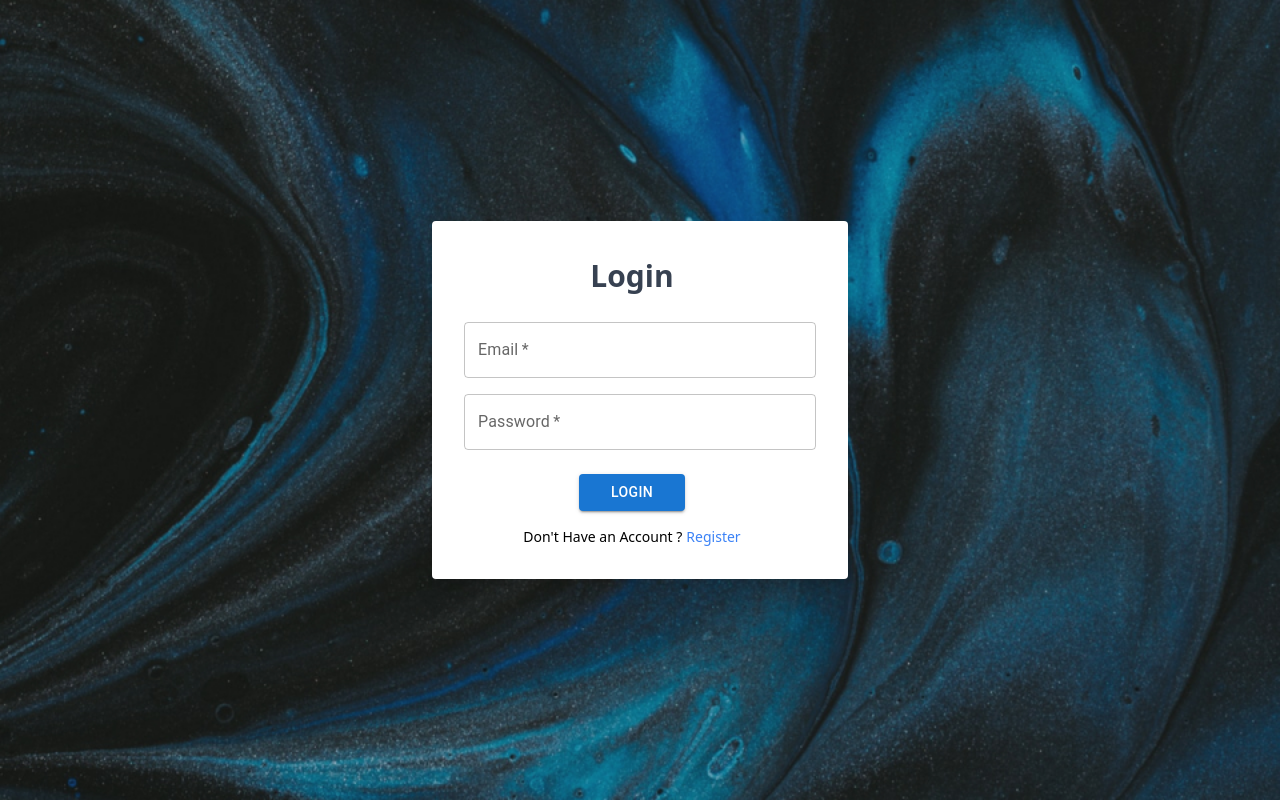
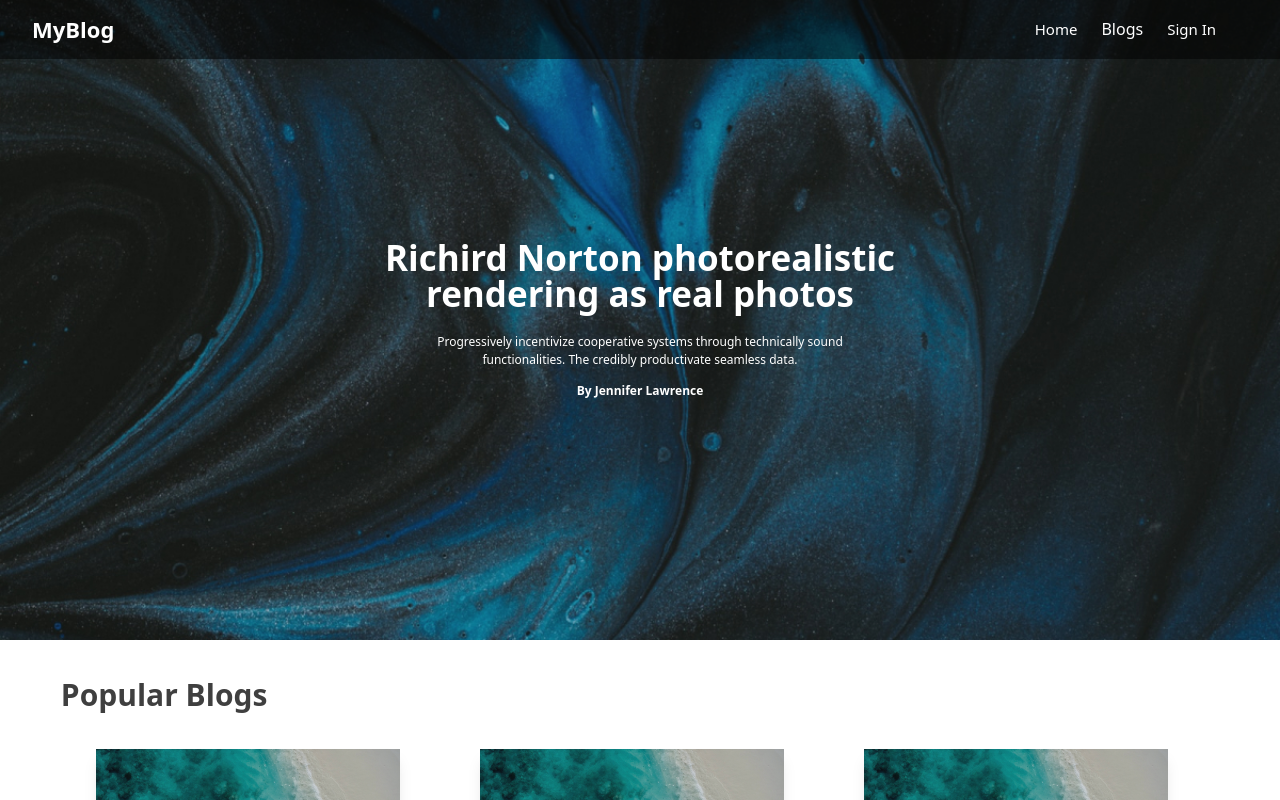
Before and after one commit to Hirak7024/Blog_Website, a React (Create React App) app in the folder client/: page / in a window 1280 px wide. Shown: the top 800 px of the page. Built offline with nearby package versions, Linux system fonts and the light colour scheme.

Commit message:
first commit

```diff
--- a/client/package.json
+++ b/client/package.json
@@ -17,6 +17,7 @@
     "react-redux": "^9.1.2",
     "react-router-dom": "^6.24.0",
     "react-scripts": "5.0.1",
+    "react-toastify": "^10.0.5",
     "redux": "^5.0.1",
     "redux-thunk": "^3.1.0",
     "web-vitals": "^2.1.4"
--- a/client/src/App.js
+++ b/client/src/App.js
@@ -3,6 +3,8 @@ import {Routes, Route, useLocation} from "react-router-dom";
 import Register from './Pages/Register';
 import Login from './Pages/Login';
 import ReaderRoutes from './Routers/ReaderRoutes';
+import { ToastContainer } from 'react-toastify';
+  import 'react-toastify/dist/ReactToastify.css';
 
 const App = () => {
   const location = useLocation();
@@ -11,11 +13,14 @@ const App = () => {
   },[location]);
 
   return (
+    <>
+     <ToastContainer />
     <Routes>
-      <Route path='/' element={<Login/>}/>
+      <Route path='/login' element={<Login/>}/>
       <Route path='/register' element={<Register/>}/>
       <Route path='/*' element={<ReaderRoutes/>} />
     </Routes>
+    </>
   )
 }
 
--- a/client/src/Components/Navbar.jsx
+++ b/client/src/Components/Navbar.jsx
@@ -1,13 +1,24 @@
 import { Avatar, Grid, Menu, MenuItem } from "@mui/material";
-import React, { useState } from "react";
+import React, { useState,useEffect } from "react";
+import { useDispatch, useSelector } from "react-redux";
 import { useNavigate } from "react-router-dom";
+import { getUser, logout } from "../State/Auth/Action";
 
 export default function Navbar() {
   const navigate = useNavigate();
-  const [isSignedIn, setIsSignedIn] = useState(true);
   const [open, setOpen] = useState(false);
   const [anchorEl, setAnchorEl] = useState(null);
   const openUserMenu = Boolean(anchorEl);
+
+  const {auth} = useSelector(store=>store);
+  const dispatch = useDispatch()
+  const jwt = localStorage.getItem("jwt");
+
+  useEffect(() => {
+    if (jwt) {
+      dispatch(getUser(jwt))
+    }
+  }, [jwt, auth.jwt])
 
   const handleUserClick = (event) => {
     setAnchorEl(event.currentTarget);
@@ -16,17 +27,23 @@ export default function Navbar() {
     setAnchorEl(null);
   };
 
+  console.log(auth)
+
+  const handleLogout=()=>{
+    dispatch(logout());
+    handleCloseUserMenu();
+  }
+
   return (
     <Grid
       container
-      xs={12}
       bgcolor={"rgba(0,0,0,0.5)"}
       color={"white"}
       sx={{
         display: "flex",
         alignItems: "center",
         justifyContent: "space-between",
-        padding: "0.8rem 2rem",
+        padding: "0.8rem 4rem 0.8rem 2rem",
         position:"fixed",
         top:"0px",
         left:"0px",
@@ -34,14 +51,14 @@ export default function Navbar() {
       }}
     >
       <Grid item>
-        <h1 className="cursor-pointer text-[22px] font-semibold" onClick={()=>navigate("/homepage")}>MyBlog</h1>
+        <h1 className="cursor-pointer text-[22px] font-semibold" onClick={()=>navigate("/")}>MyBlog</h1>
       </Grid>
       <Grid item>
         <ul className="flex gap-[1.5rem] items-center">
-          <li className="cursor-pointer text-[15px]" onClick={()=>navigate("/homepage")}>Home</li>
+          <li className="cursor-pointer text-[15px]" onClick={()=>navigate("/")}>Home</li>
           <li className="cursor-pointer text-[15px" onClick={()=>navigate("/allBlogs")}>Blogs</li>
           <li>
-            {isSignedIn ? (
+            {auth?.user?.name ? (
               <div>
                 <Avatar
                   className="text-white"
@@ -57,7 +74,7 @@ export default function Navbar() {
                     height:"2.2rem",
                   }}
                 >
-                  H
+                 {auth?.user?.name[0]?.toUpperCase()}
                 </Avatar>
                 <Menu
                   id="basic-menu"
@@ -68,18 +85,13 @@ export default function Navbar() {
                     "aria-labelledby": "basic-button",
                   }}
                 >
-                  {/* <MenuItem >Profile</MenuItem> */}
                   <MenuItem onClick={()=>navigate("/createBlog")}>Write</MenuItem>
                   <MenuItem onClick={()=>navigate("/userblogs")} >My Blogs</MenuItem>
-                  <MenuItem
-                  // onClick={handleLogout}
-                  >
-                    Logout
-                  </MenuItem>
+                  <MenuItem onClick={handleLogout}>Logout</MenuItem>
                 </Menu>
               </div>
             ) : (
-              <h1>Sign In</h1>
+              <h1 onClick={()=>navigate("/login")} className="cursor-pointer text-[15px]">Sign In</h1>
             )}
           </li>
         </ul>
--- a/client/src/Pages/Login.jsx
+++ b/client/src/Pages/Login.jsx
@@ -2,12 +2,30 @@ import { Button, Grid, TextField } from '@mui/material'
 import { useNavigate } from 'react-router-dom'
 import landscapeImg from "../Assets/Image.jpg"
 import React from 'react'
+import {  login } from '../State/Auth/Action'
+import { useDispatch } from 'react-redux'
 
 const Login = () => {
     const navigate = useNavigate();
+    const dispatch=useDispatch();
+
+    const handleSubmit = async(event) => {
+      event.preventDefault();
+
+      const data = new FormData(event.currentTarget);
+      const userData = {
+        email: data.get("email"),
+        password: data.get("password"),
+      };
+      const isSuccess = await dispatch(login(userData))
+      if(isSuccess){
+        navigate("/");
+      }
+
+    };
   return (
     <div className='w-screen h-screen flex justify-center items-center' style={{backgroundImage: `url(${landscapeImg})`, backgroundRepeat: "no-repeat", backgroundSize: "cover"}}>
-     <form className='shadow-xl px-[1rem] py-[2rem] bg-white rounded'>
+     <form onSubmit={handleSubmit} className='shadow-xl px-[1rem] py-[2rem] bg-white rounded'>
         <Grid container xs={12} spacing={2} sx={{display:"flex" ,flexDirection:"column", width:"25rem"}}>
             <Grid item sx={{alignSelf:"center" , marginBottom:"0.5rem"}}>
                 <h1 className='text-[30px] font-bold text-gray-700'>Login</h1>
@@ -31,7 +49,7 @@ const Login = () => {
                 />
             </Grid>
             <Grid item xs={12} textAlign="center" sx={{marginTop:"0.5rem"}}>
-                <Button variant='contained' sx={{fontSize:"14px" , padding:"0.4rem 2rem"}}>Login</Button>
+                <Button type="submit" variant='contained' sx={{fontSize:"14px" , padding:"0.4rem 2rem"}}>Login</Button>
             </Grid>
             <Grid item sx={{display:"flex", alignItems:"center", justifyContent:"center", gap:"4px"
             }}>
--- a/client/src/Pages/Register.jsx
+++ b/client/src/Pages/Register.jsx
@@ -2,17 +2,35 @@ import { Button, Grid, TextField } from '@mui/material'
 import React from 'react'
 import { useNavigate } from 'react-router-dom'
 import landscapeImg from "../Assets/Image.jpg"
+import { useDispatch } from "react-redux"
+import { register } from '../State/Auth/Action.js';
 
 const Register = () => {
   const navigate = useNavigate();
+  const dispatch = useDispatch();
+
+  const handleSubmit = async (event) => {
+    event.preventDefault();
+
+    const data = new FormData(event.currentTarget);
+    const userData = {
+      name: data.get("name"),
+      email: data.get("email"),
+      password: data.get("password"),
+    };
+    const isSuccess = await dispatch(register(userData));
+    if (isSuccess) {
+      navigate("/");
+    }
+  };
   return (
-    <div className='w-screen h-screen flex justify-center items-center' style={{backgroundImage: `url(${landscapeImg})`, backgroundRepeat: "no-repeat", backgroundSize: "cover"}}>
-     <form className='shadow-xl px-[1rem] py-[2rem] bg-white rounded'>
-        <Grid container xs={12} spacing={2} sx={{display:"flex" ,flexDirection:"column", width:"25rem"}}>
-            <Grid item sx={{alignSelf:"center" , marginBottom:"0.5rem"}}>
+    <div className='w-screen h-screen flex justify-center items-center' style={{ backgroundImage: `url(${landscapeImg})`, backgroundRepeat: "no-repeat", backgroundSize: "cover" }}>
+      <form onSubmit={handleSubmit} className='shadow-xl px-[1rem] py-[2rem] bg-white rounded'>
+        <Grid container xs={12} spacing={2} sx={{ display: "flex", flexDirection: "column", width: "25rem" }}>
+          <Grid item sx={{ alignSelf: "center", marginBottom: "0.5rem" }}>
             <h1 className='text-[30px] font-bold text-gray-700'>Register</h1>
           </Grid>
-            <Grid item xs={12} sx={{marginLeft:"1rem"}}>
+          <Grid item xs={12} sx={{ marginLeft: "1rem" }}>
             <TextField
               id="name"
               name="name"
@@ -21,7 +39,7 @@ const Register = () => {
               fullWidth
             />
           </Grid>
-            <Grid item xs={12} sx={{marginLeft:"1rem"}}>
+          <Grid item xs={12} sx={{ marginLeft: "1rem" }}>
             <TextField
               id="email"
               name="email"
@@ -30,7 +48,7 @@ const Register = () => {
               fullWidth
             />
           </Grid>
-            <Grid item xs={12} sx={{marginLeft:"1rem"}}>
+          <Grid item xs={12} sx={{ marginLeft: "1rem" }}>
             <TextField
               id="password"
               name="password"
@@ -39,13 +57,14 @@ const Register = () => {
               fullWidth
             />
           </Grid>
-            <Grid item xs={12} textAlign="center" sx={{marginTop:"0.5rem"}}>
-                <Button variant='contained' sx={{fontSize:"14px" , padding:"0.5rem 2rem"}}>Register</Button>
+          <Grid item xs={12} textAlign="center" sx={{ marginTop: "0.5rem" }}>
+            <Button type='submit' variant='contained' sx={{ fontSize: "14px", padding: "0.5rem 2rem" }}>Register</Button>
           </Grid>
-            <Grid item sx={{display:"flex", alignItems:"center", justifyContent:"center", gap:"4px"
+          <Grid item sx={{
+            display: "flex", alignItems: "center", justifyContent: "center", gap: "4px"
           }}>
             <p className='text-sm'>Already Have an Account ?</p>
-                <p className='text-sm text-blue-500 font-medium cursor-pointer' onClick={()=> navigate("/")}>Login</p>
+            <p className='text-sm text-blue-500 font-medium cursor-pointer' onClick={() => navigate("/login")}>Login</p>
           </Grid>
         </Grid>
       </form>
--- a/client/src/Routers/ReaderRoutes.jsx
+++ b/client/src/Routers/ReaderRoutes.jsx
@@ -16,7 +16,7 @@ export default function ReaderRoutes() {
         <Navbar />
       </div>
       <Routes>
-        <Route path='/homepage' element={<HomePage />} />
+        <Route path='/' element={<HomePage />} />
         <Route path='/allBlogs' element={<Blogs />} />
         <Route path='/userblogs' element={<UserBlogs />} />
         <Route path='/createBlog' element={<CreateBlog />} />
--- a/client/src/State/Auth/Action.js
+++ b/client/src/State/Auth/Action.js
@@ -1,8 +1,10 @@
 import { API_BASE_URL } from "../../Config/apiConfig.js";
 import axios from "axios";
 import { GET_USER_FAILURE, GET_USER_REQUEST, GET_USER_SUCCESS, LOGIN_FAILURE, LOGIN_REQUEST, LOGIN_SUCCESS, LOGOUT, REGISTER_FAILURE, REGISTER_REQUEST, REGISTER_SUCCESS } from "./ActionType.js";
+import { toast } from "react-toastify";
 
 const token = localStorage.getItem("jwt");
+
 
 export const register = (userData) => async (dispatch) => {
     dispatch({ type: REGISTER_REQUEST })
@@ -13,8 +15,12 @@ export const register = (userData) => async (dispatch) => {
             localStorage.setItem("jwt", user.token);
         }
         dispatch({ type: REGISTER_SUCCESS, payload: user.token })
+        toast.success(user.message);
+        return true;   //Registration Success
     } catch (error) {
         dispatch({ type: REGISTER_FAILURE, payload: error.message })
+        toast.error(error.response.data.message);
+        return false; //Registration Failure
     }
 }
 
@@ -28,8 +34,12 @@ export const login = (userData) => async (dispatch) => {
             localStorage.setItem("jwt", user.token);
         }
         dispatch({ type: LOGIN_SUCCESS, payload: user.token })
+        toast.success(user.message);
+        return true;   //Registration Success
     } catch (error) {
         dispatch({ type: LOGIN_FAILURE, payload: error.message })
+        toast.error(error.response.data.message);
+        return false; //Registration Failure
     }
 }
 
--- a/client/src/index.js
+++ b/client/src/index.js
@@ -3,10 +3,14 @@ import ReactDOM from 'react-dom/client';
 import './index.css';
 import App from './App';
 import {BrowserRouter} from "react-router-dom";
+import { store } from './State/store.js';
+import { Provider } from 'react-redux';
 
 const root = ReactDOM.createRoot(document.getElementById('root'));
 root.render(
   <BrowserRouter>
-    <App />
-  </BrowserRouter>
+      <Provider store={store}>
+        <App />
+      </Provider>
+    </BrowserRouter>
 );
```
Also changed, not shown: 1 other file (tests, documents, lock files or other folders). Lines whose indentation alone changed are shown as unchanged.
